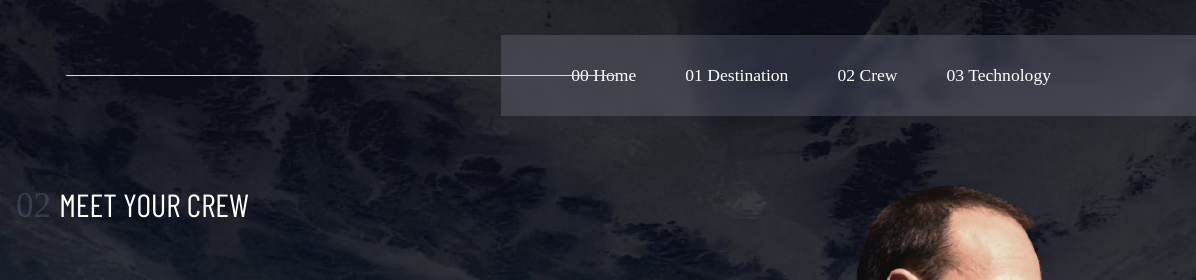
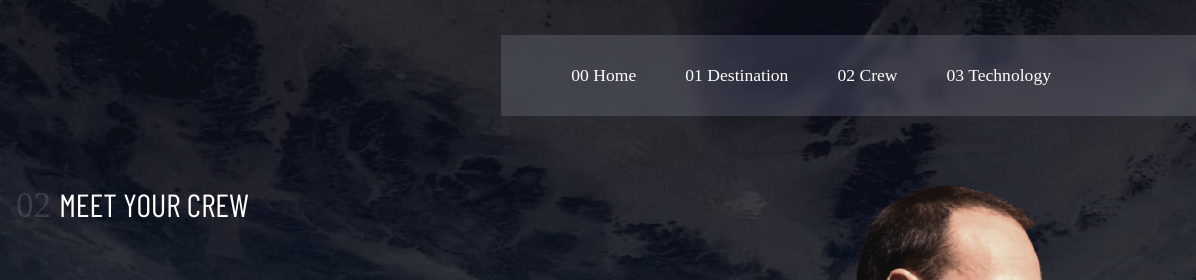
Before and after one commit to pleasantyomi/Space-Website, a plain HTML site: page starter-code/crew-specialist.html in a window 1280 px wide. Shown: the top 280 px of the page, 84-1280 px from the left. Drawn offline with nearby package versions, Linux system fonts and the light colour scheme; a web font is replaced by a local one.

Commit message:
new commit

```diff
--- a/starter-code/crew-specialist.html
+++ b/starter-code/crew-specialist.html
@@ -46,7 +46,6 @@
     <div class="image_sect">
       <img class="commander1" src="assets/image-mark-shuttleworth.png">
 
-    <div  class="line1"></div>
   </div>
 
 
--- a/starter-code/crew.css
+++ b/starter-code/crew.css
@@ -194,15 +194,6 @@
         margin-top: 10px;
     }
 
-    .line{
-        height: 1px;
-        width: 550px;
-        background-color: #d0d6f9;
-        position: absolute;
-        margin-left: 150px;
-        margin-top: 40px;
-        border-radius: 1px;
-    }
 
     .navs a{
         text-decoration: none;
--- a/starter-code/index.css
+++ b/starter-code/index.css
@@ -163,16 +163,6 @@
         margin-top: 10px;
     }
 
-    .line{
-        height: 1px;
-        width: 550px;
-        background-color: #d0d6f9;
-        position: absolute;
-        margin-left: 150px;
-        margin-top: 40px;
-        border-radius: 1px;
-    }
-
     a{
         text-decoration: none;
         color: #ffffff;
--- a/starter-code/technology.css
+++ b/starter-code/technology.css
@@ -183,16 +183,6 @@
         margin-top: 10px;
     }
 
-    .line{
-        height: 1px;
-        width: 550px;
-        background-color: #d0d6f9;
-        position: absolute;
-        margin-left: 150px;
-        margin-top: 40px;
-        border-radius: 1px;
-    }
-
     .navs a{
         text-decoration: none;
         color: #ffffff;
```
Also changed, not shown: starter-code/destination-europa copy.html (+0 -1 lines), starter-code/destination-europa.html (+0 -1 lines), starter-code/destination-mars.html (+0 -1 lines), starter-code/destination-moon.html (+0 -1 lines), starter-code/destination-titan.html (+0 -2 lines), starter-code/destination.css (+7 -0 lines), starter-code/index.html (+1 -2 lines), starter-code/technology-capsule.html (+0 -1 lines), starter-code/technology-spaceport.html (+0 -1 lines), starter-code/technology-vehicle.html (+1 -3 lines).
